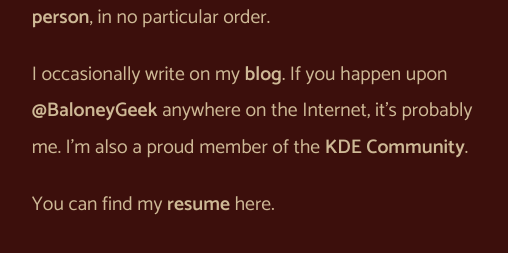
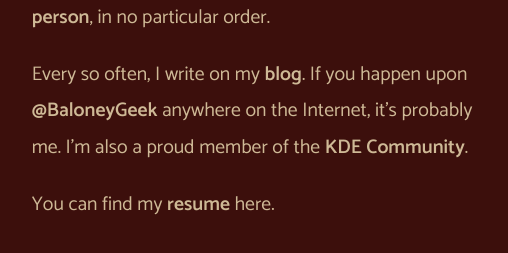
Before and after one commit to BaloneyGeek/www-baloneygeek-com, a plain HTML site: page index.html in a window 1280 px wide. Shown: the part 395-648 px from the top of the page, 144-652 px from the left. Drawn offline with Linux system fonts and the light colour scheme; a web font is replaced by a local one.

Commit message:
fix twitter link and change wording

```diff
--- a/index.html
+++ b/index.html
@@ -25,7 +25,7 @@
         <section class="header-text">
             <h1>Hi, I'm Boudhayan!</h1>
             <p>I'm a <strong>developer</strong>, <strong>student</strong>, <strong>amateur cryptographer</strong>, <strong>electronics hobbyist</strong>, <strong>traveler</strong> and occasional <strong>crazy person</strong>, in no particular order.</p>
-            <p>I occasionally write on my <a href="https://blog.baloneygeek.com">blog</a>. If you happen upon <a href="https://www.twitter.com/BaloneGeek">@BaloneyGeek</a> anywhere on the Internet, it's probably me. I'm also a proud member of the <a href="https://www.kde.org/">KDE Community</a>.</p>
+            <p>Every so often, I write on my <a href="https://blog.baloneygeek.com">blog</a>. If you happen upon <a href="https://www.twitter.com/BaloneyGeek">@BaloneyGeek</a> anywhere on the Internet, it's probably me. I'm also a proud member of the <a href="https://www.kde.org/">KDE Community</a>.</p>
             <p>You can find my <a href="assets/files/BoudhayanGuptaCV.pdf">resume</a> here.</p>
         </section>
     </body>
```
